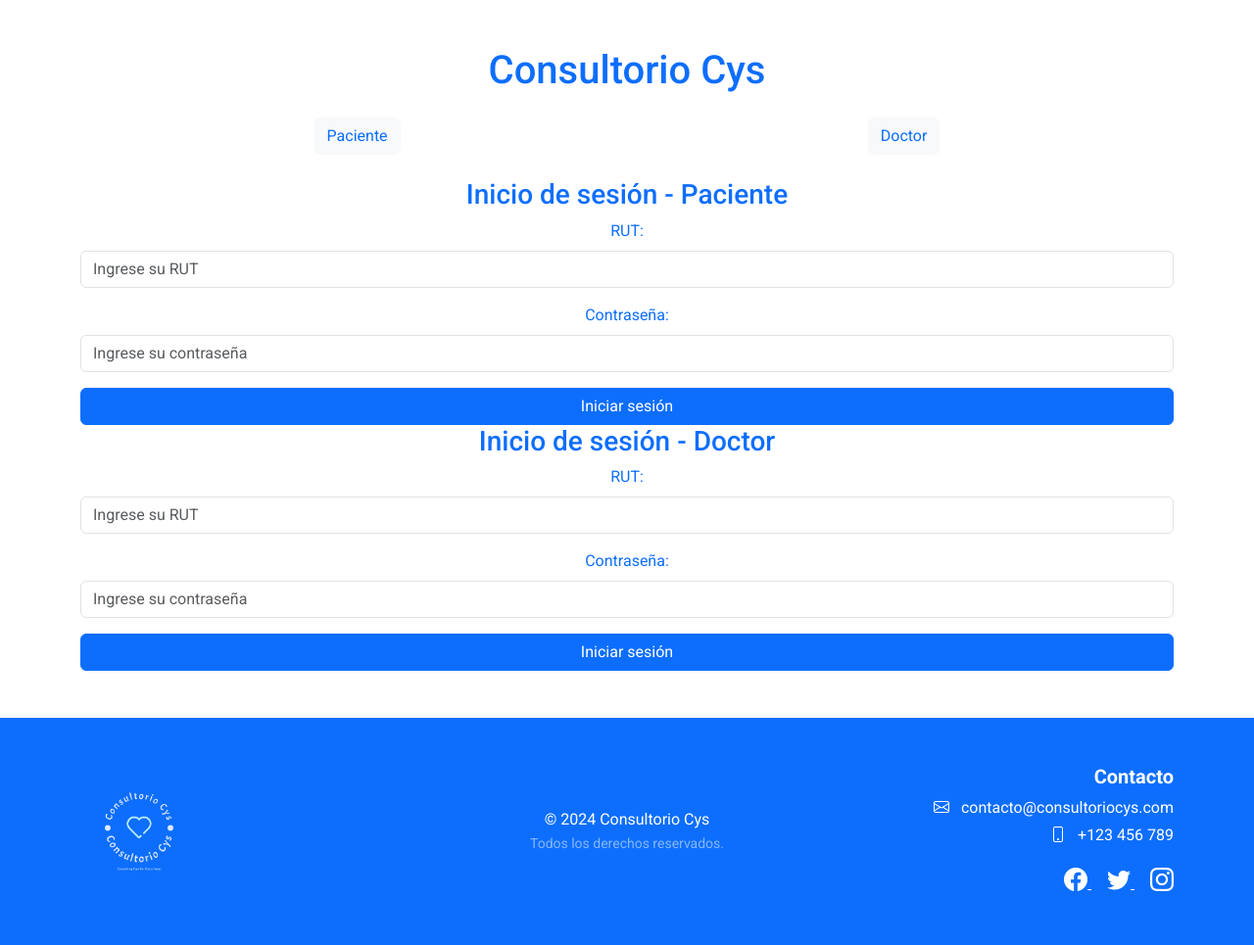
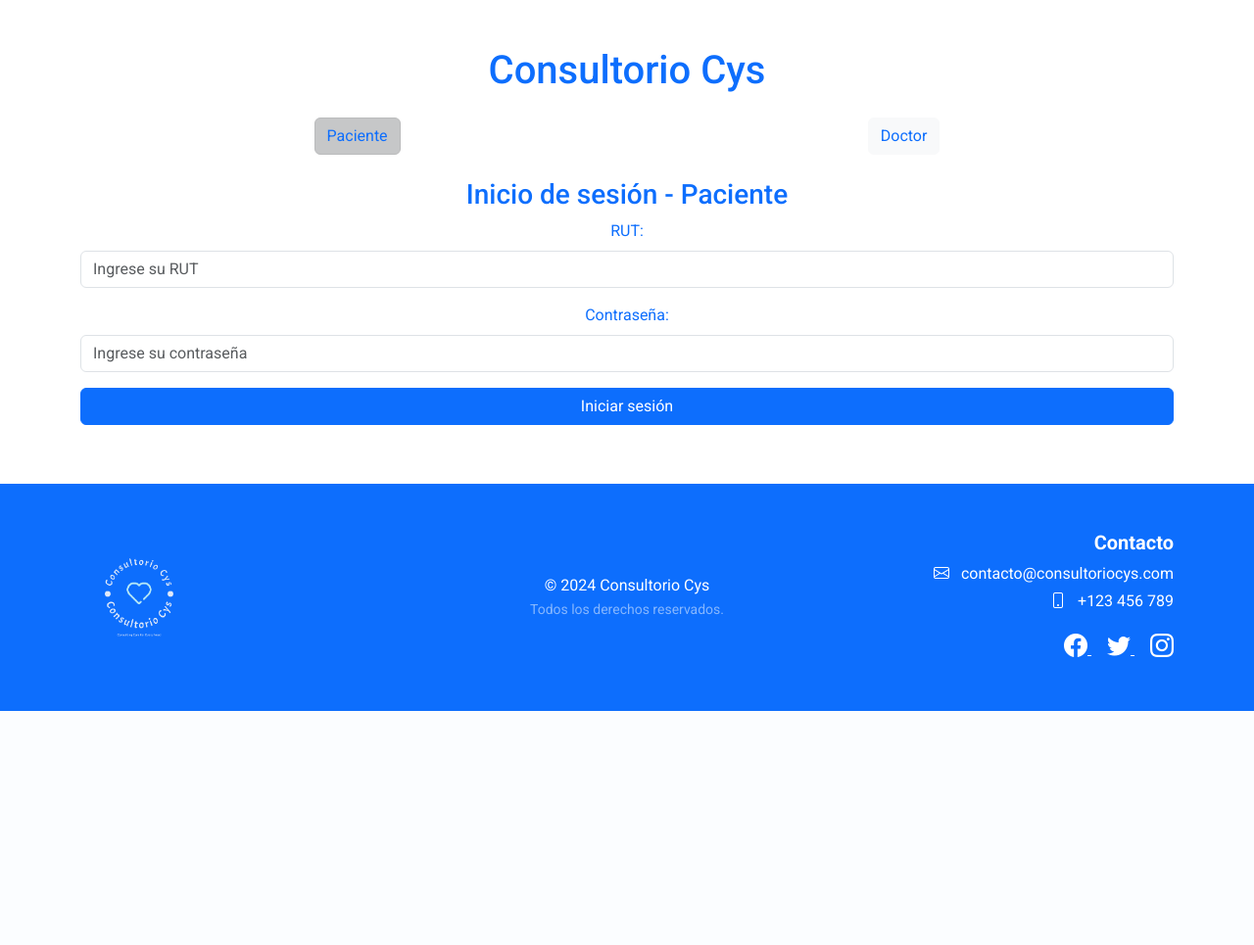
Before and after one commit to SamuelVallejos/Consultorio_Cys, a Django app: page /login/ in a window 1280 px wide. Shown: the part 74-1039 px from the top of the page at 98% size. After the commit the page ends 800 px from the top, so only its background shows below. Run offline with Django 5.2, Linux system fonts and the light colour scheme.

Commit message:
copia de seguridad
login

```diff
--- a/Web/consultorioCys/static/consultorioCys/JS/login.js
+++ b/Web/consultorioCys/static/consultorioCys/JS/login.js
@@ -1,18 +1,25 @@
-
 // Obtener los botones y formularios
 const btnPaciente = document.getElementById('btnPaciente');
 const btnDoctor = document.getElementById('btnDoctor');
 const pacienteForm = document.getElementById('pacienteForm');
 const doctorForm = document.getElementById('doctorForm');
 
-// Función para mostrar el formulario del paciente y ocultar el del doctor
+// Mostrar el formulario de Paciente por defecto
+pacienteForm.style.display = 'block';
+doctorForm.style.display = 'none';
+
+// Al hacer clic en Paciente, mostrar su formulario y ocultar el de Doctor
 btnPaciente.addEventListener('click', () => {
   pacienteForm.style.display = 'block';
   doctorForm.style.display = 'none';
+  btnPaciente.classList.add('active');
+  btnDoctor.classList.remove('active');
 });
 
-// Función para mostrar el formulario del doctor y ocultar el del paciente
+// Al hacer clic en Doctor, mostrar su formulario y ocultar el de Paciente
 btnDoctor.addEventListener('click', () => {
   doctorForm.style.display = 'block';
   pacienteForm.style.display = 'none';
+  btnDoctor.classList.add('active');
+  btnPaciente.classList.remove('active');
 });
--- a/Web/consultorioCys/templates/consultorioCys/login.html
+++ b/Web/consultorioCys/templates/consultorioCys/login.html
@@ -21,12 +21,12 @@
 
     <!-- Botones para seleccionar el rol -->
     <div class="role-selection d-flex justify-content-around mb-4">
-      <button id="btnPaciente" class="btn btn-light text-primary w-45">Paciente</button>
+      <button id="btnPaciente" class="btn btn-light text-primary w-45 active">Paciente</button>
       <button id="btnDoctor" class="btn btn-light text-primary w-45">Doctor</button>
     </div>
 
-    <!-- Formulario de inicio de sesión para Paciente -->
-    <div id="pacienteForm" class="form-container">
+    <!-- Formulario de inicio de sesión para Paciente (Visible por defecto) -->
+    <div id="pacienteForm" class="form-container" style="display: block;">
       <form method="POST" action="{% url 'login' %}">
         {% csrf_token %}
         <input type="hidden" name="rol" value="paciente" />
```
